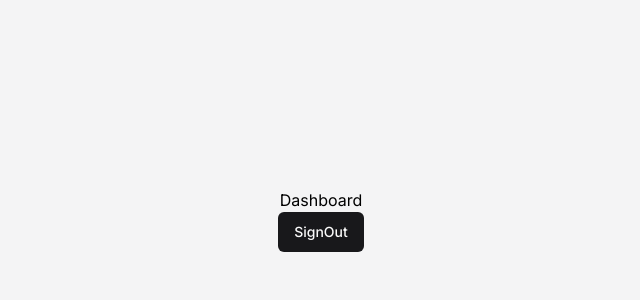
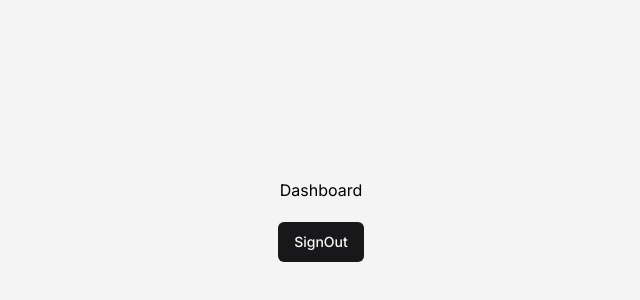
Before and after one commit to aditiapras/easypanel, a Next.js app: page /dashboard in a window 1280 px wide. Shown: the part 180-480 px from the top of the page, without its empty margins (319-959 px from the left). Built offline with nearby package versions, Linux system fonts and the light colour scheme.

Commit message:
Update page.js

```diff
--- a/app/dashboard/page.js
+++ b/app/dashboard/page.js
@@ -3,7 +3,7 @@ import SignOut from "./signout";
 export default function Page() {
   return (
     <main className="w-full min-h-screen flex flex-col bg-zinc-100 items-center justify-center px-5 md:px-0">
-      Dashboard
+      <p className="mb-5">Dashboard</p>
       <SignOut />
     </main>
   );
```
